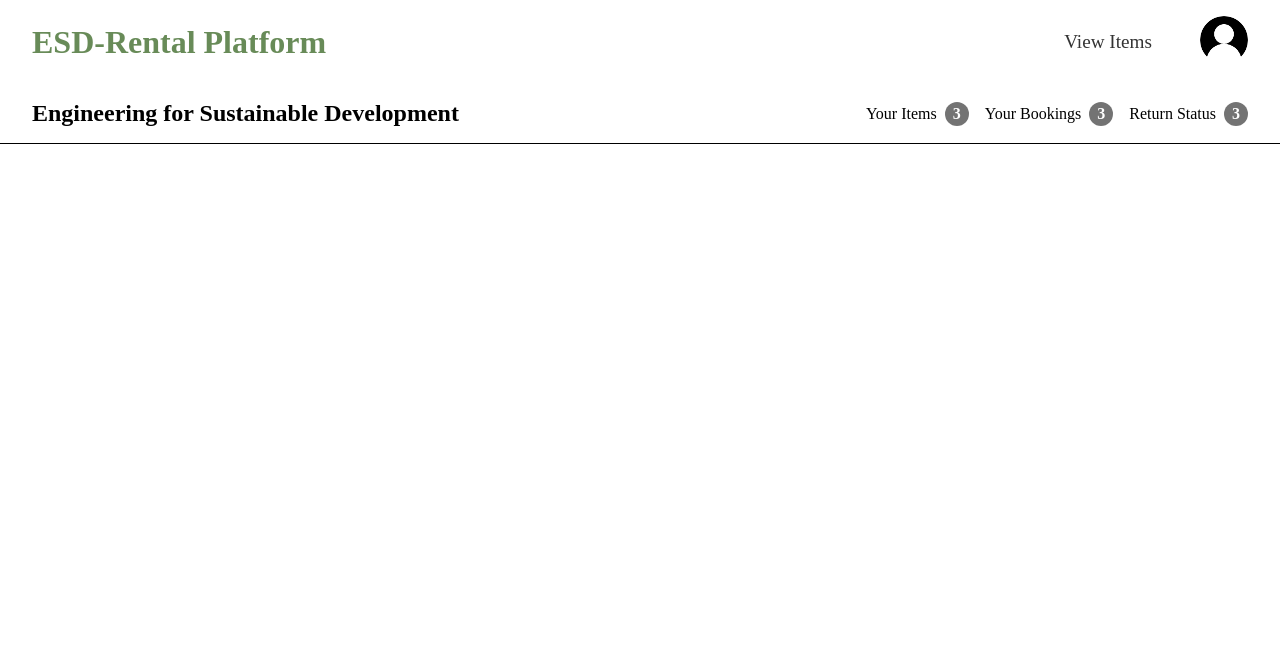
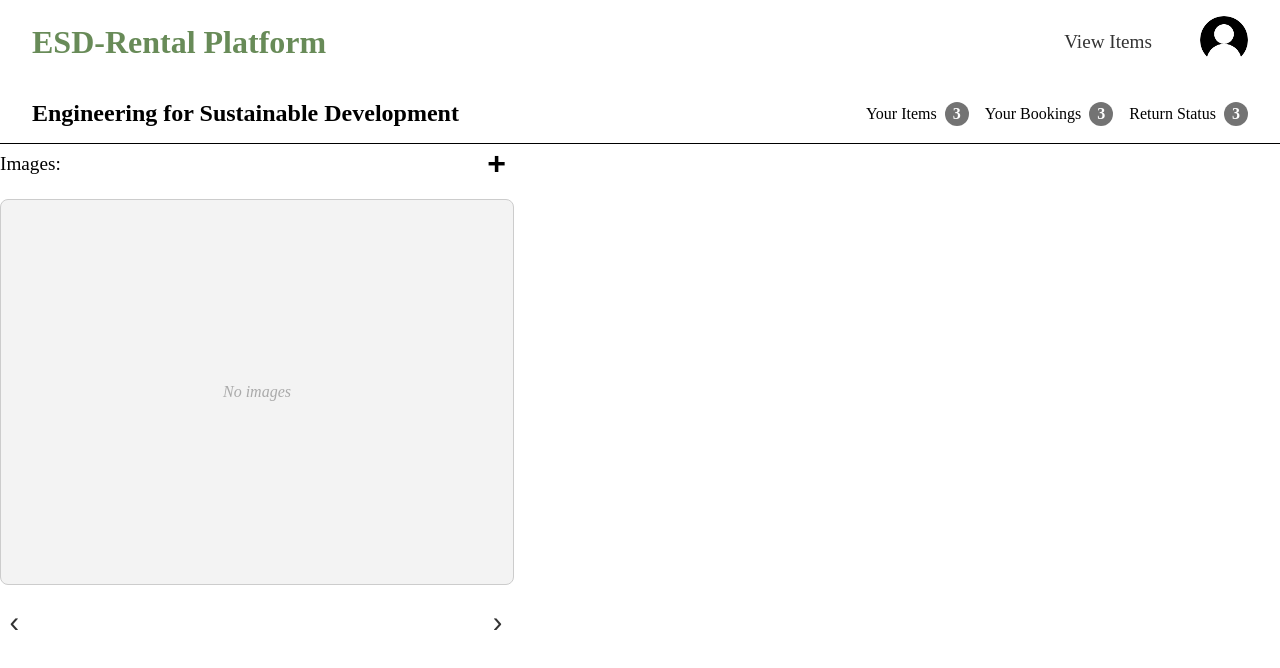
Before and after one commit to almightyprogrammer/esd-project-backend, a Vue app in the folder frontend/: page /club/items/new in a window 1280 px wide. Shown: the top 668 px of the page. Built offline with nearby package versions, Linux system fonts and the light colour scheme.

Commit message:
Created image uploader which can add new images and delete exisiting images

```diff
--- /dev/null
+++ b/frontend/src/components/inputs/ImageUploader.vue
@@ -0,0 +1,225 @@
+<template>
+  <div class="container">
+    <!-- Top bar -->
+    <div class="top">
+      <span class="images">Images:</span>
+      <button class="addButton" @click="triggerFileInput">
+        +
+        <input
+          ref="fileInput"
+          type="file"
+          accept="image/*"
+          @change="handleFileUpload"
+          hidden
+        />
+      </button>
+    </div>
+
+    <!-- Image viewer -->
+    <div class="image-viewer">
+      <button
+        v-if="localImages.length"
+        class="delete-button"
+        @click="deleteImage"
+      >
+        ×
+      </button>
+      <img
+        v-if="localImages.length"
+        :src="localImages[currentIndex]"
+        class="image"
+      />
+      <div v-else class="placeholder">No images</div>
+    </div>
+
+    <!-- Navigation row -->
+    <div class="navigation-row">
+      <button class="arrow" @click="prevImage">‹</button>
+
+      <div class="dot-wrapper">
+        <div class="dot-indicator">
+          <span
+            v-for="(img, i) in localImages"
+            :key="i"
+            class="dot"
+            :class="{ active: i === currentIndex }"
+          ></span>
+        </div>
+      </div>
+
+      <button class="arrow" @click="nextImage">›</button>
+    </div>
+  </div>
+</template>
+
+<script setup>
+import { ref, watch } from "vue";
+
+const props = defineProps({
+  images: {
+    type: Array,
+    default: () => [],
+  },
+});
+
+const emit = defineEmits(["add-image", "update:images"]);
+
+const fileInput = ref(null);
+const currentIndex = ref(0);
+const localImages = ref([]);
+
+// Sync localImages with parent prop
+watch(
+  () => props.images,
+  (newImages) => {
+    localImages.value = [...newImages];
+    if (newImages.length > 0 && currentIndex.value >= newImages.length) {
+      currentIndex.value = newImages.length - 1;
+    }
+  },
+  { immediate: true }
+);
+
+// Trigger file input
+function triggerFileInput() {
+  fileInput.value?.click();
+}
+
+// Handle file upload
+function handleFileUpload(event) {
+  const file = event.target.files[0];
+  if (!file) return;
+
+  const reader = new FileReader();
+  reader.onload = () => {
+    const imageData = reader.result;
+    localImages.value.push(imageData);
+    currentIndex.value = localImages.value.length - 1;
+    emit("add-image", imageData);
+  };
+  reader.readAsDataURL(file);
+}
+
+// Delete current image
+function deleteImage() {
+  localImages.value.splice(currentIndex.value, 1);
+  currentIndex.value = Math.max(0, currentIndex.value - 1);
+  emit("update:images", [...localImages.value]);
+}
+
+// Navigation
+function nextImage() {
+  if (localImages.value.length === 0) return;
+  currentIndex.value = (currentIndex.value + 1) % localImages.value.length;
+}
+
+function prevImage() {
+  if (localImages.value.length === 0) return;
+  currentIndex.value =
+    (currentIndex.value - 1 + localImages.value.length) %
+    localImages.value.length;
+}
+</script>
+
+<style scoped>
+.container {
+  width: 40vw;
+  display: flex;
+  flex-direction: column;
+  gap: 1rem;
+}
+
+.top {
+  display: flex;
+  justify-content: space-between;
+  align-items: center;
+  font-size: 1.2rem;
+}
+
+.addButton {
+  font-size: 2rem;
+  font-weight: bold;
+  background: none;
+  border: none;
+  cursor: pointer;
+}
+
+.image-viewer {
+  position: relative;
+  width: 100%;
+  aspect-ratio: 4 / 3;
+  background-color: #f3f3f3;
+  border: 1px solid #ccc;
+  border-radius: 8px;
+  overflow: hidden;
+  display: flex;
+  align-items: center;
+  justify-content: center;
+}
+
+.image {
+  width: 100%;
+  height: 100%;
+  object-fit: cover;
+  display: block;
+}
+
+.placeholder {
+  color: #aaa;
+  font-style: italic;
+}
+
+.delete-button {
+  position: absolute;
+  top: 0.5rem;
+  right: 0.5rem;
+  background: rgba(255, 255, 255, 0.9);
+  border: none;
+  border-radius: 50%;
+  font-size: 1.2rem;
+  width: 1.8rem;
+  height: 1.8rem;
+  cursor: pointer;
+  z-index: 2;
+}
+
+.navigation-row {
+  display: flex;
+  justify-content: space-between;
+  align-items: center;
+}
+
+.arrow {
+  background: none;
+  border: none;
+  font-size: 1.8rem;
+  padding: 0.3rem 0.6rem;
+  cursor: pointer;
+  color: #333;
+}
+
+.dot-wrapper {
+  flex-grow: 1;
+  display: flex;
+  justify-content: center;
+}
+
+.dot-indicator {
+  display: flex;
+  gap: 0.4rem;
+  align-items: center;
+}
+
+.dot {
+  width: 8px;
+  height: 8px;
+  border-radius: 50%;
+  background-color: #ccc;
+  transition: all 0.3s ease;
+}
+
+.dot.active {
+  background-color: #000;
+  transform: scale(1.6);
+}
+</style>
--- a/frontend/src/views/AddNewItemPage.vue
+++ b/frontend/src/views/AddNewItemPage.vue
@@ -2,8 +2,21 @@ AddNewItemPage
 <template>
     <PageHeader/>
     <ProfileNavigationBar/>
+    <ImageUploader
+    :images="images"
+    @add-image="img => images.push(img)"
+    @update:images="imgs => images = imgs"
+  />
 </template>
 <script setup>
+    import { ref } from 'vue';
     import PageHeader from '../components/common/PageHeader.vue';
     import ProfileNavigationBar from '../components/profile_common/ProfileNavigationBar.vue';
+    import ImageUploader from '../components/inputs/ImageUploader.vue';
+
+    const images = ref([]);
+
+    function handleImageAdd(newImage) {
+        images.value.push(newImage);
+    }
 </script>
```
